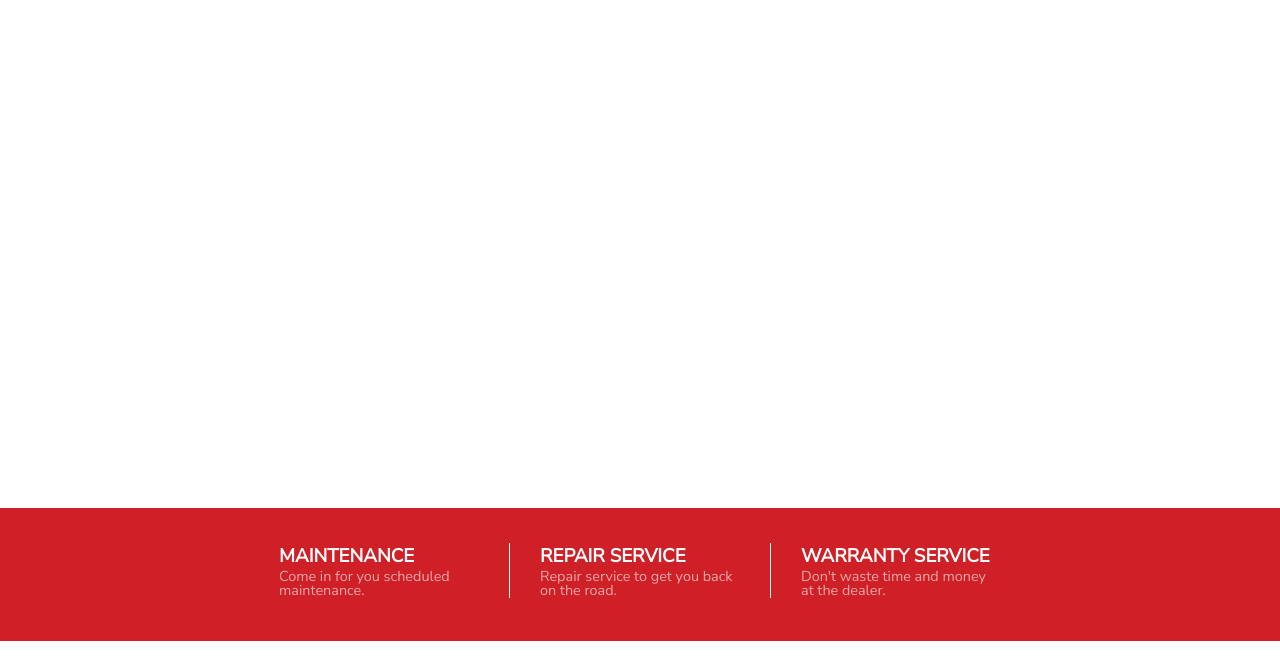
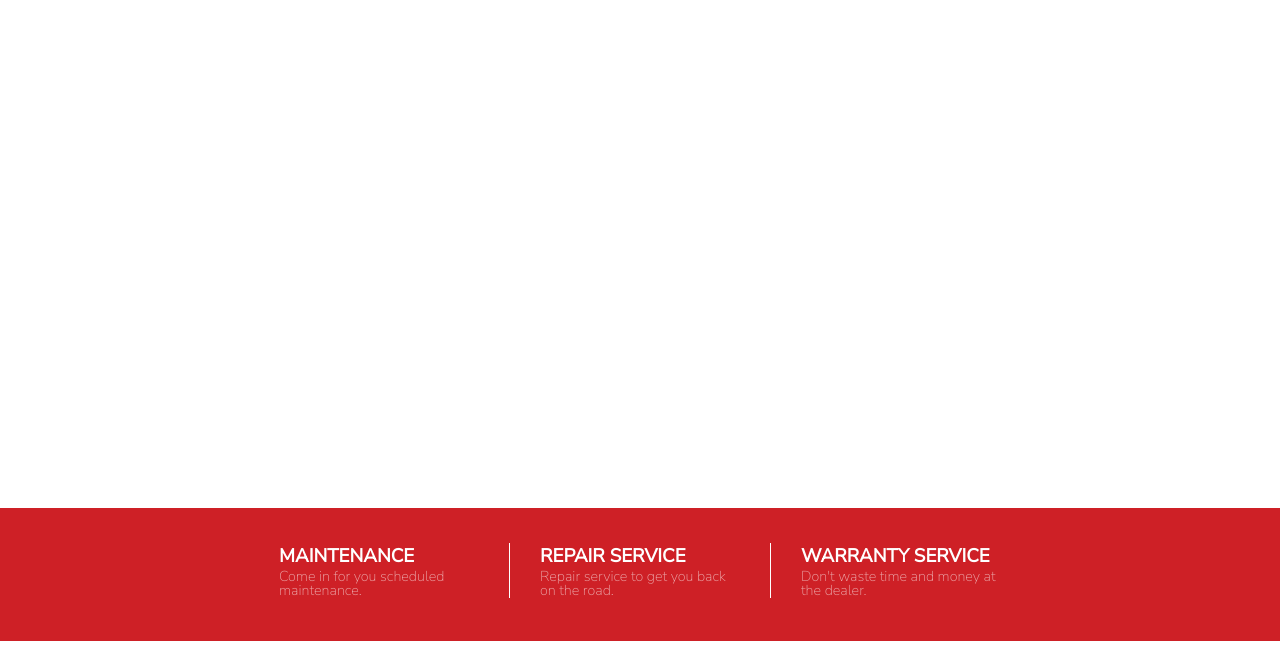
Before and after one commit to adamayd/Ayd_Automotive, a plain HTML site: page index.html in a window 1280 px wide. Shown: the part 132-800 px from the top of the page. Drawn offline with Linux system fonts and the light colour scheme.

Commit message:
fixed font weights

```diff
--- a/css/styles.css
+++ b/css/styles.css
@@ -1,4 +1,4 @@
-@import url('https://fonts.googleapis.com/css?family=Nunito+Sans');
+@import url('https://fonts.googleapis.com/css?family=Nunito+Sans:200,400');
 
 body {
     font-family: "Nunito Sans", sans-serif;
@@ -49,7 +49,7 @@ body {
 .services__description {
     margin-top: 0;
     margin-bottom: 0;
-    font-weight: 100;
+    font-weight: 200;
     color: rgba(255,255,255,0.6);
     line-height: 1;
     font-size: 0.9em;
```
